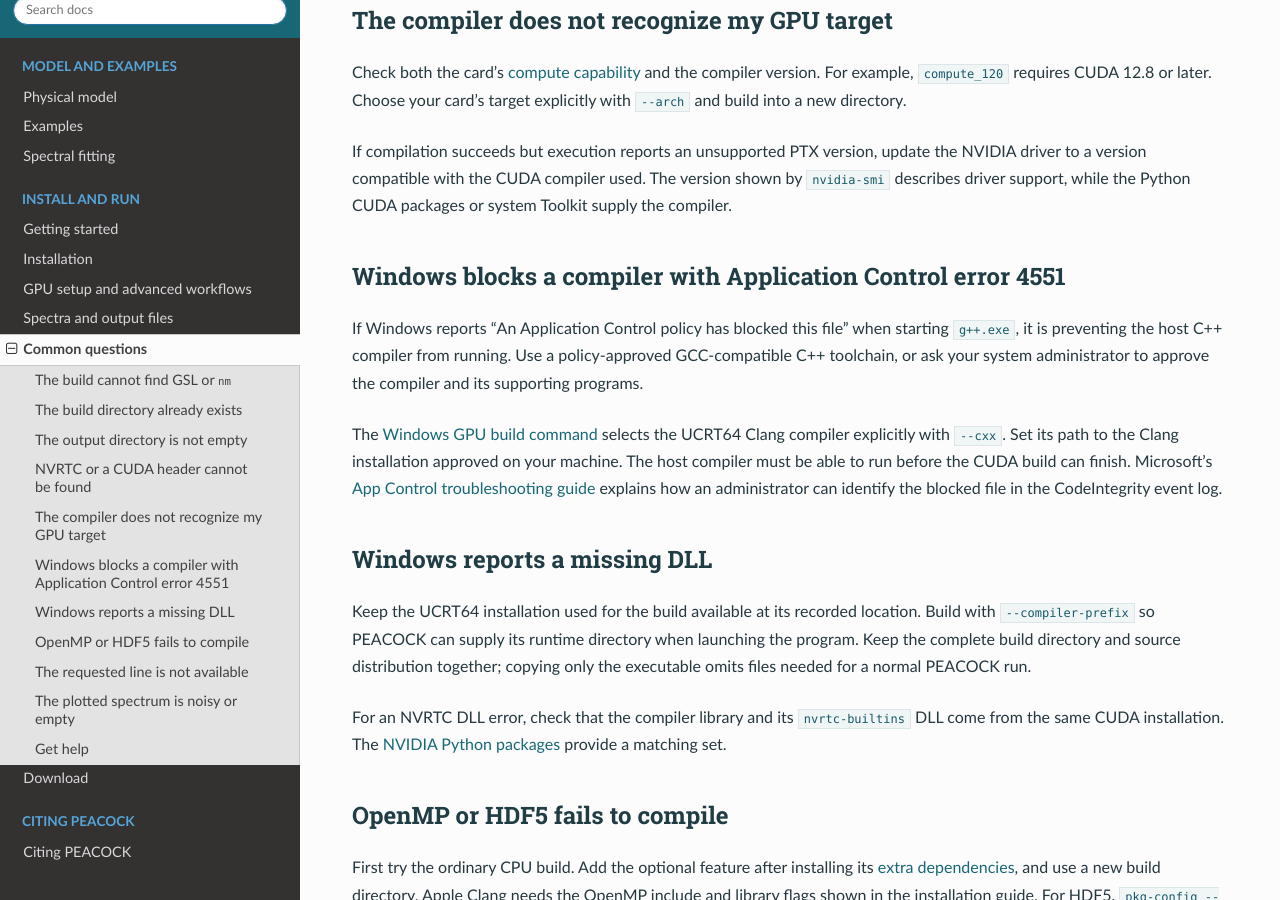
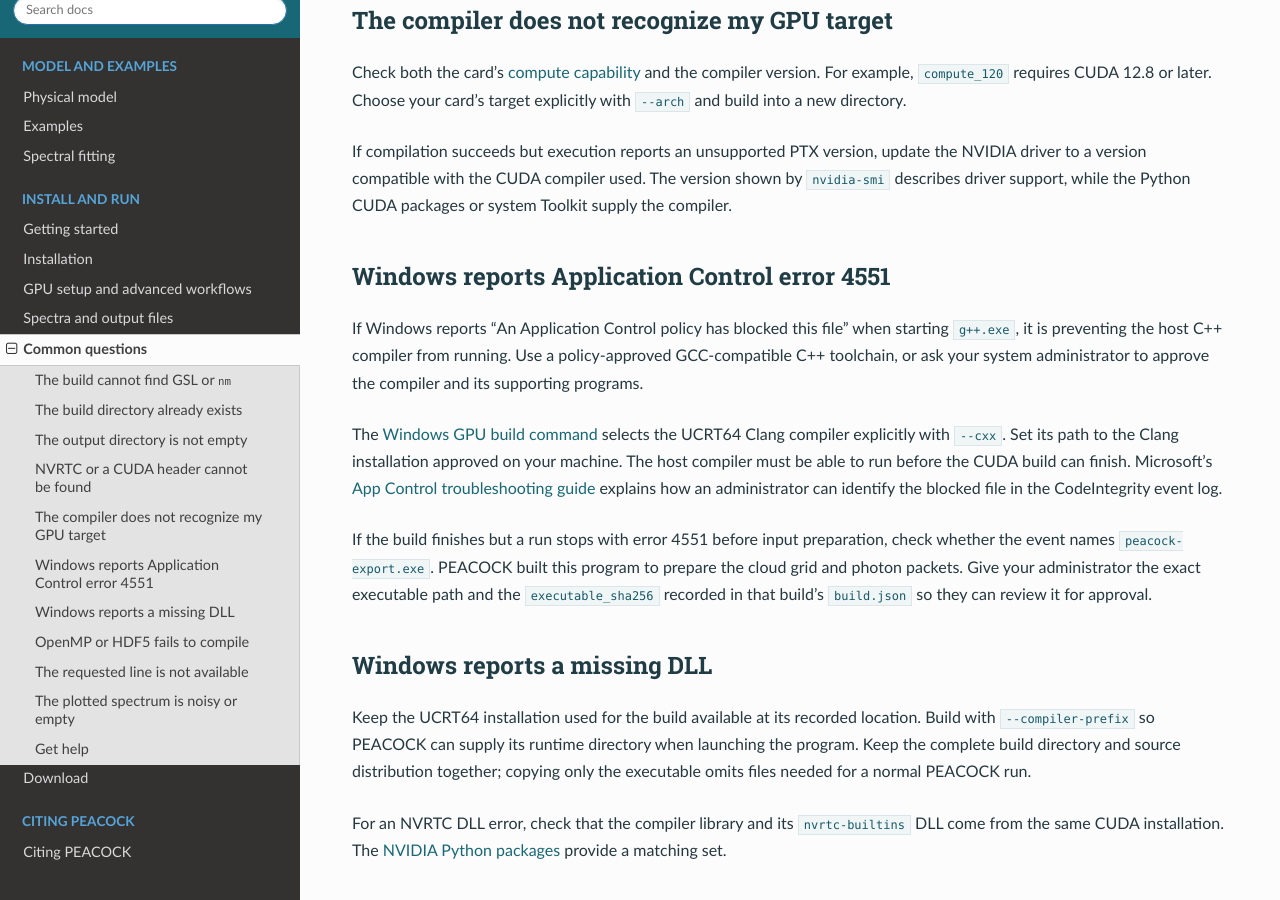
Before and after one commit to astro-lzh/PEACOCK, a Sphinx documentation site: the page built from docs/troubleshooting.md, in a window 1280 px wide and 900 px high, scrolled down 1330 px. Built offline with Sphinx 7.4.7 and the Read the Docs theme 3.1.0, drawn with Linux system fonts in a browser that asks for light colours.

Commit message:
Document Windows approval of the locally built input exporter

```diff
--- a/docs/troubleshooting.md
+++ b/docs/troubleshooting.md
@@ -63,7 +63,8 @@ NVIDIA driver to a version compatible with the CUDA compiler used. The version s
 `nvidia-smi` describes driver support, while the Python CUDA packages or system Toolkit
 supply the compiler.
 
-## Windows blocks a compiler with Application Control error 4551
+(windows-blocks-a-compiler-with-application-control-error-4551)=
+## Windows reports Application Control error 4551
 
 If Windows reports “An Application Control policy has blocked this file” when starting
 `g++.exe`, it is preventing the host C++ compiler from running. Use a policy-approved
@@ -76,6 +77,11 @@ approved on your machine. The host compiler must be
 able to run before the CUDA build can finish. Microsoft's
 [App Control troubleshooting guide](https://learn.microsoft.com/windows/security/application-security/application-control/app-control-for-business/operations/appcontrol-debugging-and-troubleshooting)
 explains how an administrator can identify the blocked file in the CodeIntegrity event log.
+
+If the build finishes but a run stops with error 4551 before input preparation, check
+whether the event names `peacock-export.exe`. PEACOCK built this program to prepare the
+cloud grid and photon packets. Give your administrator the exact executable path and the
+`executable_sha256` recorded in that build’s `build.json` so they can review it for approval.
 
 ## Windows reports a missing DLL
 
```
